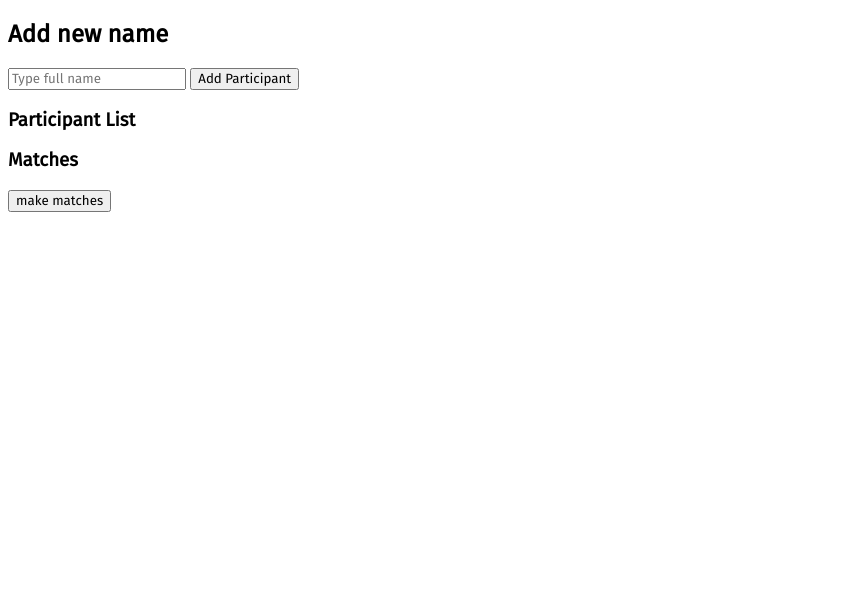
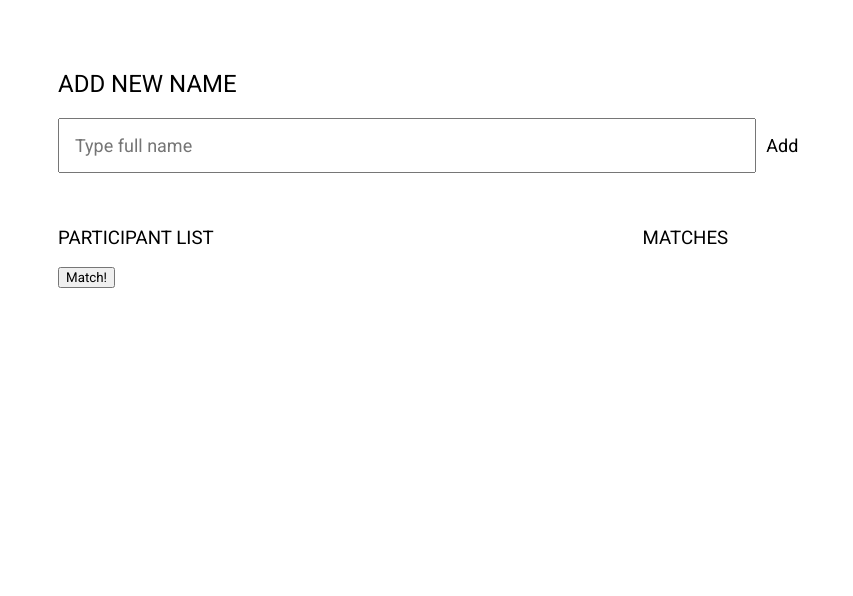
Before and after one commit to aprilage/secretgifts, a plain HTML site: page index.html in a window 1280 px wide. Shown: the whole page, without its empty margins (0-853 px from the left). Drawn offline with nearby package versions, Linux system fonts and the light colour scheme.

Commit message:
changed the stye to be cleaner by separating into sections

```diff
--- a/css/main.css
+++ b/css/main.css
@@ -1,3 +1,61 @@
 * {
-  font-family: 'Fira Sans', sans-serif;
+  font-family: 'Roboto', sans-serif;
+  box-sizing: border-box;
+  font-weight: lighter;
 }
+
+
+.wrapper {
+  max-width: 100%;
+  margin: 50px;
+  display: grid;
+  grid-template-columns: repeat(4, 1fr);
+  grid-gap: 5px;
+  grid-auto-rows: minmax(100px, auto);
+}
+
+.heading {
+  text-transform: uppercase;
+  font-weight: lighter;
+}
+
+.addParticipantForm {
+  grid-column: 1 / 5;
+  grid-row: 1;
+}
+
+#bigInputBox {
+  width: 60%;
+  padding: 15px;
+  font-size: 18px;
+  }
+
+#submitNameButton {
+  background-color: transparent;
+  border: none;
+  font-size: 18px;
+}
+
+li {
+  line-height: 50px;
+}
+
+.allParticipantsList {
+  grid-column: 1;
+  grid-row: 2 / 6;
+  padding-top: 30px;
+}
+
+.participantNames {
+  text-transform: capitalize;
+}
+
+#matchedParticipants {
+  list-style: none;
+}
+
+.matchedParticipantsList {
+  padding-top: 30px;
+  grid-column: 3 / 5;
+  grid-row: 2 / 6;
+}
--- a/index.html
+++ b/index.html
@@ -6,46 +6,47 @@
     <script src="https://cdn.jsdelivr.net/npm/lodash@4.17.4/lodash.min.js" charset="utf-8"></script>
     <script src="js/main.js" charset="utf-8"></script>
     <link rel="stylesheet" href="css/main.css">
-    <link href="https://fonts.googleapis.com/css?family=Fira+Sans" rel="stylesheet">
+    <link href="https://fonts.googleapis.com/css?family=Roboto" rel="stylesheet">
   </head>
   <body>
-    <section>
+    <div class="wrapper">
+      <section class="addParticipantForm">
         <form action=# method="post">
-        <h2>Add new name</h2>
+          <h2 class="heading" id="heading-addNew">Add new name</h2>
 
-        <input
+          <input id="bigInputBox"
             data-js="new-participant"
             type="text"
             name="fullName"
             placeholder="Type full name"
           >
-        <input
+          <input id="submitNameButton"
             data-js="submit-participant"
             name="submit"
             type="submit"
-          value="Add Participant"
+            value="Add"
           >
         </form>
       </section>
-    <section>
-      <h3>Participant List</h3>
+      <section class="allParticipantsList">
+        <h3 class="heading">Participant List</h3>
         <ol data-js="all-participants">
         </ol>
-    </section>
-    <section>
-      <h3>Matches</h3>
-        <ul data-js="matched-participants">
-
-        </ul>
         <button
           data-js="participant-matcher-button"
           type="button"
           name="generate-matches"
           >
-        make matches
+          Match!
         </button>
       </section>
+      <section class="matchedParticipantsList">
+        <h3 class="heading" >Matches</h3>
+          <ul data-js="matched-participants">
 
+          </ul>
+      </section>
+    </div>
 
   </body>
 </html>
--- a/js/main.js
+++ b/js/main.js
@@ -22,7 +22,9 @@ function handlePartipantMatcherButtonClick(e, listOfParticipants) {
     matchedParticipantList.innerHTML = "";
       matches.forEach((match) => {
         const htmlToAdd = `
-          <li> ${match} </li>
+          <li class="participantNames" id="matchedParticipants">
+           ${match}
+          </li>
         `;
       matchedParticipantList.insertAdjacentHTML('beforeend', htmlToAdd);
       })
@@ -46,6 +48,8 @@ document.addEventListener('DOMContentLoaded', () => {
   const participantMatcherButtonElement = document.querySelector('[data-js ="participant-matcher-button"]');
 
 
+
+
   // Placeholder array to store all the participant's names in memory.
   let listOfParticipants = [];
 
@@ -58,10 +62,9 @@ document.addEventListener('DOMContentLoaded', () => {
     // Along with building the HTML to be added to the page...
     // I want to store this in an array, so that I can access it fast later.
     listOfParticipants.push(currentParticipantNameValue);
-    console.log(listOfParticipants);
 
     const submittedParticipantName = `
-      <li
+      <li class="participantNames" id="allParticipants"
         data-js="participant"
       >
         ${currentParticipantNameValue}
@@ -71,5 +74,7 @@ document.addEventListener('DOMContentLoaded', () => {
   });
   participantMatcherButtonElement.addEventListener('click', (e) => {
     handlePartipantMatcherButtonClick(e, listOfParticipants)
+
+
   });
 });
```
Lines whose indentation alone changed are shown as unchanged.
